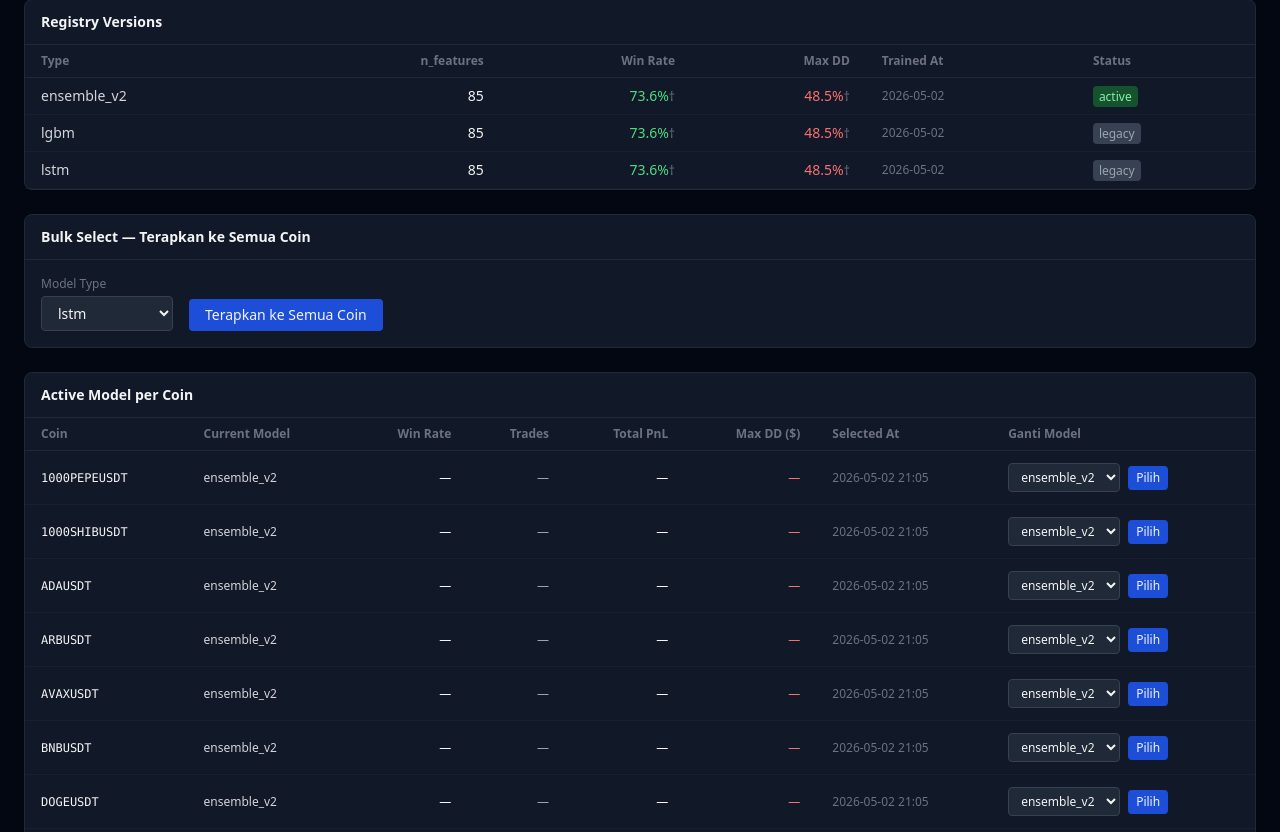
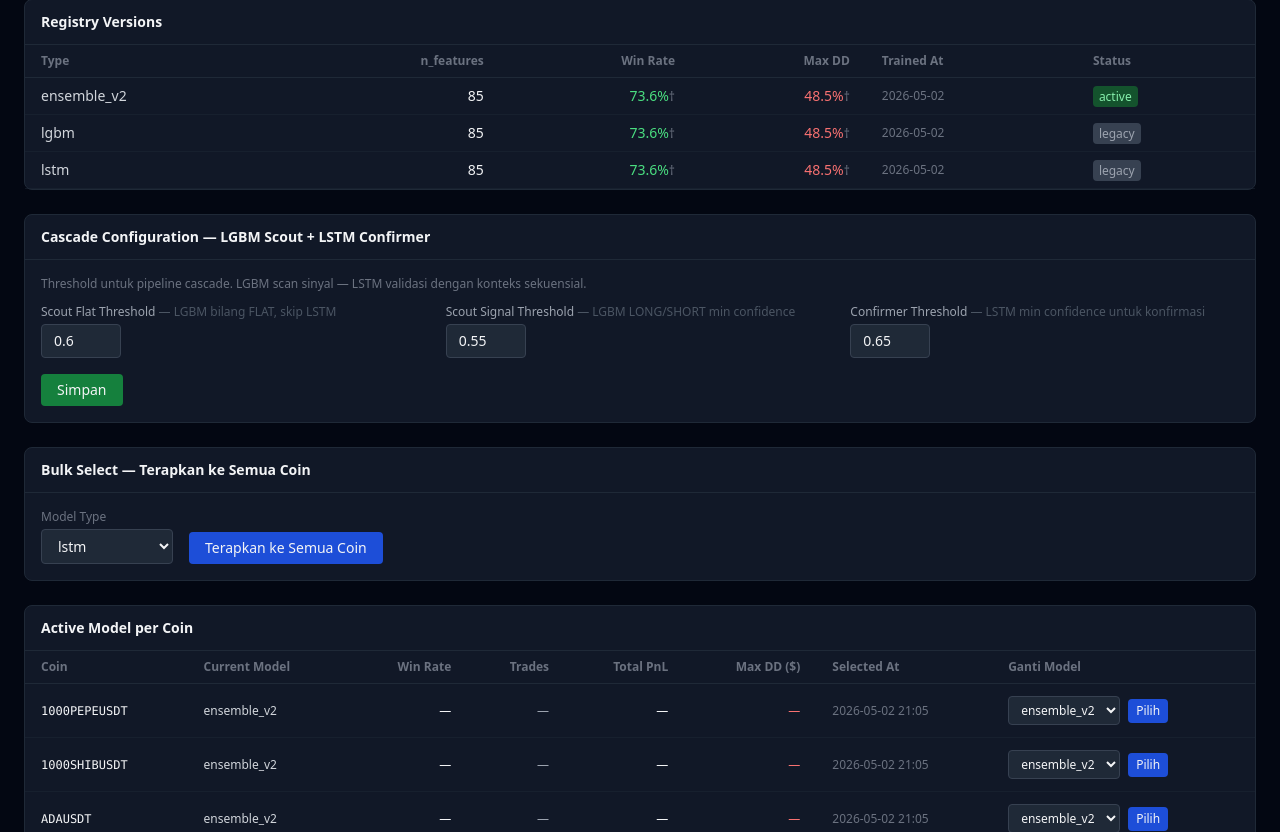
Before and after one commit to heathclif-cyber/swingtrade_v2, a Flask app: page /models in a window 1280 px wide. Shown: the part 126-958 px from the top of the page. Run offline with Flask 3, Linux system fonts and the light colour scheme; some libraries are stand-ins or nearby versions.

Commit message:
@ feat: cascade thresholds terpisah — scout_flat, scout_signal, confirmer
Flow cascade baru:
  Stage 1 (LGBM scout):
    - FLAT & conf >= scout_flat_threshold (0.6)    → skip LSTM, return FLAT
    - LONG/SHORT & conf < scout_signal_threshold (0.55) → return FLAT
    - LONG/SHORT & conf >= scout_signal_threshold       → lanjut LSTM
  Stage 2 (LSTM confirmer):
    - conf >= confirmer_threshold (0.65) → terkonfirmasi
    - conf < confirmer_threshold          → return FLAT

UI: halaman /models sekarang punya section "Cascade Configuration"
untuk mengedit threshold via form. API endpoint /api/cascade-config.

Co-Authored-By: Claude Opus 4.7 <noreply@anthropic.com>
@

```diff
--- a/app/api/models_bp.py
+++ b/app/api/models_bp.py
@@ -88,12 +88,15 @@ def models():
             and any(m.model_type in ("ensemble", "lstm") for m in available_metas)):
         available_types.append("cascade")
 
+    cascade_cfg = cfg.get("cascade", {})
+
     return render_template(
         "models.html",
         rows              = rows,
         registry_versions = registry_versions,
         available_metas   = available_metas,
         available_types   = available_types,
+        cascade_cfg       = cascade_cfg,
     )
 
 
@@ -217,3 +220,43 @@ def select_all_models():
 def available_models():
     from app.services.model_registry import load_registry
     return jsonify(load_registry())
+
+
+@bp.get("/api/cascade-config")
+def get_cascade_config():
+    """Return cascade thresholds dari inference_config.json."""
+    from app.services.model_registry import load_inference_config
+    cfg = load_inference_config()
+    return jsonify(cfg.get("cascade", {}))
+
+
+@bp.post("/api/cascade-config")
+def update_cascade_config():
+    """Update cascade thresholds di inference_config.json."""
+    import json
+    from pathlib import Path
+    from app.services.model_registry import resolve_path
+
+    data = request.get_json(force=True)
+    cfg_path = resolve_path("models/inference_config.json")
+
+    with open(cfg_path, "r") as f:
+        cfg = json.load(f)
+
+    cascade = cfg.setdefault("cascade", {})
+    for key in ("scout_flat_threshold", "scout_signal_threshold", "confirmer_threshold"):
+        if key in data:
+            val = float(data[key])
+            if not 0.0 <= val <= 1.0:
+                return jsonify({"error": f"{key} harus antara 0.0 - 1.0"}), 400
+            cascade[key] = round(val, 2)
+
+    tmp = str(cfg_path) + ".tmp"
+    with open(tmp, "w") as f:
+        json.dump(cfg, f, indent=2)
+    Path(tmp).replace(cfg_path)
+
+    from app.services.inference import InferenceService
+    InferenceService.clear_cache()
+
+    return jsonify({"status": "ok", "cascade": cascade})
--- a/app/templates/models.html
+++ b/app/templates/models.html
@@ -49,6 +49,52 @@
     </tbody>
   </table>
 </div>
+
+
+<!-- Cascade Configuration -->
+<div class="bg-gray-900 rounded-lg border border-gray-800 mb-6">
+  <h2 class="px-4 py-3 font-semibold border-b border-gray-800">Cascade Configuration — LGBM Scout + LSTM Confirmer</h2>
+  <div class="px-4 py-4">
+    <p class="text-xs text-gray-500 mb-3">
+      Threshold untuk pipeline cascade. LGBM scan sinyal — LSTM validasi dengan konteks sekuensial.
+    </p>
+    <div class="grid grid-cols-1 md:grid-cols-3 gap-4">
+      <div>
+        <label class="block text-xs text-gray-400 mb-1">
+          Scout Flat Threshold
+          <span class="text-gray-600">— LGBM bilang FLAT, skip LSTM</span>
+        </label>
+        <input type="number" id="cfg-scout-flat" step="0.05" min="0" max="1"
+               value="{{ cascade_cfg.get('scout_flat_threshold', 0.6) }}"
+               class="bg-gray-800 border border-gray-700 rounded px-3 py-1.5 text-sm w-20">
+      </div>
+      <div>
+        <label class="block text-xs text-gray-400 mb-1">
+          Scout Signal Threshold
+          <span class="text-gray-600">— LGBM LONG/SHORT min confidence</span>
+        </label>
+        <input type="number" id="cfg-scout-signal" step="0.05" min="0" max="1"
+               value="{{ cascade_cfg.get('scout_signal_threshold', 0.55) }}"
+               class="bg-gray-800 border border-gray-700 rounded px-3 py-1.5 text-sm w-20">
+      </div>
+      <div>
+        <label class="block text-xs text-gray-400 mb-1">
+          Confirmer Threshold
+          <span class="text-gray-600">— LSTM min confidence untuk konfirmasi</span>
+        </label>
+        <input type="number" id="cfg-confirmer" step="0.05" min="0" max="1"
+               value="{{ cascade_cfg.get('confirmer_threshold', 0.65) }}"
+               class="bg-gray-800 border border-gray-700 rounded px-3 py-1.5 text-sm w-20">
+      </div>
+    </div>
+    <button onclick="saveCascadeConfig()"
+            class="mt-4 bg-green-700 hover:bg-green-600 text-sm rounded px-4 py-1.5 font-medium">
+      Simpan
+    </button>
+    <span id="cascade-result" class="ml-3 text-xs text-gray-400 hidden"></span>
+  </div>
+</div>
+
 
 <!-- Bulk Select -->
 <div class="bg-gray-900 rounded-lg border border-gray-800 mb-6">
@@ -198,6 +244,41 @@ function selectAll() {
     resultEl.classList.remove('hidden');
   });
 }
+
+	function saveCascadeConfig() {
+	  const resultEl = document.getElementById('cascade-result');
+	  const payload = {
+	    scout_flat_threshold:  parseFloat(document.getElementById('cfg-scout-flat').value),
+	    scout_signal_threshold: parseFloat(document.getElementById('cfg-scout-signal').value),
+	    confirmer_threshold:    parseFloat(document.getElementById('cfg-confirmer').value),
+	  };
+
+	  resultEl.textContent = 'Menyimpan...';
+	  resultEl.classList.remove('hidden', 'text-green-400', 'text-red-400');
+	  resultEl.classList.add('text-gray-400');
+
+	  fetch('/api/cascade-config', {
+	    method: 'POST',
+	    headers: {'Content-Type': 'application/json'},
+	    body: JSON.stringify(payload),
+	  })
+	  .then(r => r.json())
+	  .then(d => {
+	    if (d.status === 'ok') {
+	      resultEl.textContent = 'Tersimpan. Cache model dibersihkan.';
+	      resultEl.classList.replace('text-gray-400', 'text-green-400');
+	    } else {
+	      resultEl.textContent = 'Error: ' + (d.error || JSON.stringify(d));
+	      resultEl.classList.replace('text-gray-400', 'text-red-400');
+	    }
+	    resultEl.classList.remove('hidden');
+	  })
+	  .catch(e => {
+	    resultEl.textContent = 'Network error: ' + e;
+	    resultEl.classList.replace('text-gray-400', 'text-red-400');
+	    resultEl.classList.remove('hidden');
+	  });
+	}
 </script>
 
 {% endblock %}
--- a/models/inference_config.json
+++ b/models/inference_config.json
@@ -350,7 +350,8 @@
     "num_classes": 3
   },
   "cascade": {
-    "scout_confidence_threshold": 0.6,
-    "scout_signal_threshold": 0.45
+    "scout_flat_threshold": 0.6,
+    "scout_signal_threshold": 0.55,
+    "confirmer_threshold": 0.65
   }
 }
```
Also changed, not shown: app/services/inference.py (+44 -10 lines).
